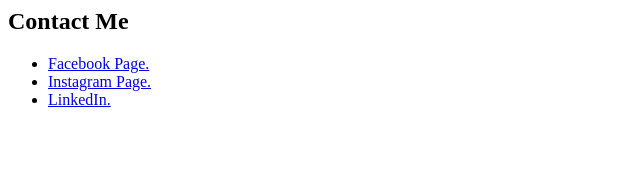
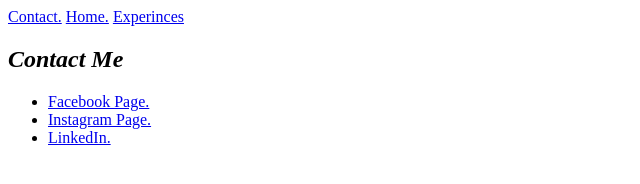
Before and after one commit to wycliffeochieng044-byte/Wycliffeochieng044-byte.github.io, a plain HTML site: page contact.html in a window 1280 px wide. Shown: the whole page, without its empty margins (0-640 px from the left). Drawn offline with Linux system fonts and the light colour scheme.

Commit message:
Add navigation links and italicize section title

```diff
--- a/contact.html
+++ b/contact.html
@@ -1,12 +1,17 @@
 <DPOCTYPE html>
   <html>
      <body>
+
+<nav>
+   <a href="contact.html">Contact.</a>
+    <a href="index.html">Home.</a>
+    <a href="experience.html">Experinces</a>
+</nav>
+
 <!-- CONTACT -->
     <section id="contact">
 
-        <h2 class="section-title">
-            Contact Me
-        </h2>
+        <h2 class="section-title"><i>Contact Me</i></h2>
 
    <div class="contact-box">
 <ul>
```
